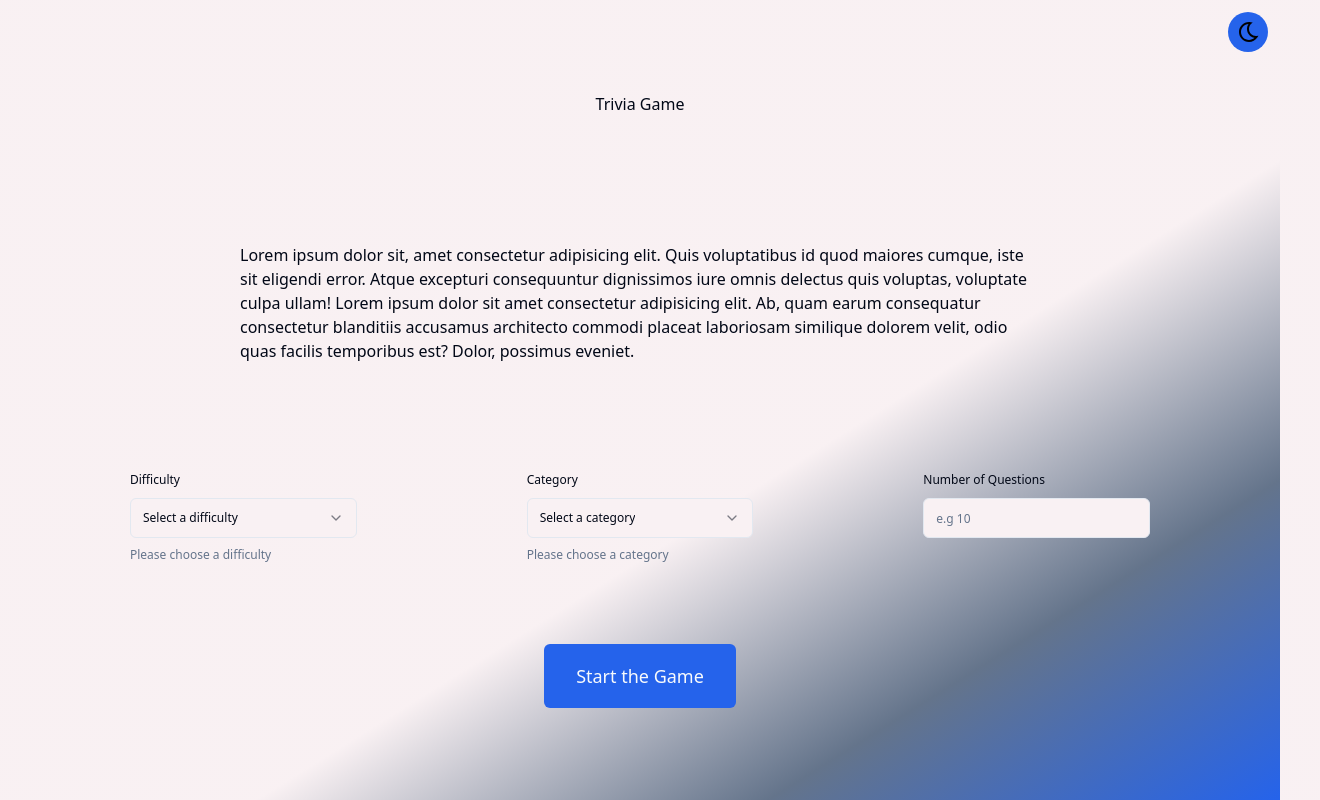
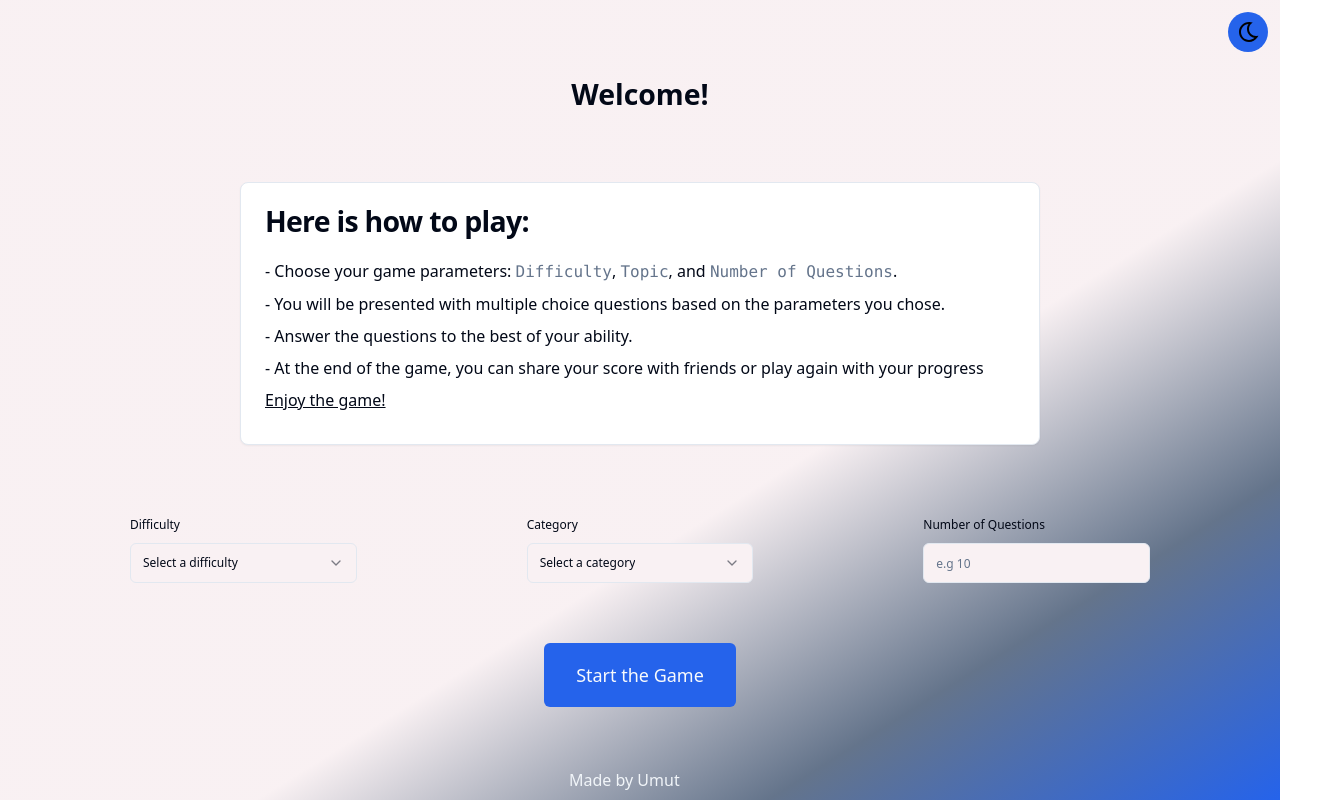
Before and after one commit to umutondersu/trivia-game, a React (Vite) app: page / in a window 1280 px wide. Shown: the whole page, 1320 px wide, since content can reach past the window. Built offline with nearby package versions, Linux system fonts and the light colour scheme.

Commit message:
landing page layout done

```diff
--- a/src/App.tsx
+++ b/src/App.tsx
@@ -3,7 +3,7 @@ import LandingPage from "./pages/LandingPage";
 import Question from "./pages/Question";
 import Score from "./pages/Score";
 import useThemeAtom from "./hooks/useThemeAtom";
-import ToggleButton from "./components/ui/togglebutton";
+import ToggleButton from "./components/ui/ToggleButton";
 
 export default function App() {
 	const [theme, toggleTheme] = useThemeAtom();
@@ -16,6 +16,15 @@ export default function App() {
 				<Route path="/quiz" element={<Question />} />
 				<Route path="/score" element={<Score />} />
 			</Routes>
+			<a
+				href="https://github.com/umutondersu"
+				target="_blank"
+				className="absolute bottom-0 right-[46.9%] mb-2 text-muted group">
+				Made by{" "}
+				<span className="group-hover:text-muted-foreground group-hover:underline transition-colors ease-linear duration-100 delay-0">
+					Umut
+				</span>
+			</a>
 		</>
 	);
 }
--- a/src/components/ui/QuizForm.tsx
+++ b/src/components/ui/QuizForm.tsx
@@ -19,7 +19,6 @@ import {
 } from "./select";
 import { Input } from "./input";
 import { FormSchema, TFormValues } from "../../lib/types";
-import { cn } from "../../lib/utils";
 
 function QuizForm() {
 	const form = useForm<TFormValues>({
@@ -67,9 +66,6 @@ function QuizForm() {
 											</SelectItem>
 										</SelectContent>
 									</Select>
-									<FormDescription>
-										Please choose a difficulty
-									</FormDescription>
 									<FormMessage />
 								</FormItem>
 							)}
@@ -163,9 +159,6 @@ function QuizForm() {
 											</SelectItem>
 										</SelectContent>
 									</Select>
-									<FormDescription>
-										Please choose a category
-									</FormDescription>
 									<FormMessage />
 								</FormItem>
 							)}
@@ -188,7 +181,9 @@ function QuizForm() {
 							)}
 						/>
 					</div>
-					<Button className="self-center p-8 text-lg" type="submit">
+					<Button
+						className="self-center p-8 text-lg mb-5 -mt-5"
+						type="submit">
 						Start the Game
 					</Button>
 				</form>
--- /dev/null
+++ b/src/components/ui/card.tsx
@@ -0,0 +1,79 @@
+import * as React from "react"
+
+import { cn } from "../../lib/utils"
+
+const Card = React.forwardRef<
+  HTMLDivElement,
+  React.HTMLAttributes<HTMLDivElement>
+>(({ className, ...props }, ref) => (
+  <div
+    ref={ref}
+    className={cn(
+      "rounded-lg border bg-card text-card-foreground shadow-sm",
+      className
+    )}
+    {...props}
+  />
+))
+Card.displayName = "Card"
+
+const CardHeader = React.forwardRef<
+  HTMLDivElement,
+  React.HTMLAttributes<HTMLDivElement>
+>(({ className, ...props }, ref) => (
+  <div
+    ref={ref}
+    className={cn("flex flex-col space-y-1.5 p-6", className)}
+    {...props}
+  />
+))
+CardHeader.displayName = "CardHeader"
+
+const CardTitle = React.forwardRef<
+  HTMLParagraphElement,
+  React.HTMLAttributes<HTMLHeadingElement>
+>(({ className, ...props }, ref) => (
+  <h3
+    ref={ref}
+    className={cn(
+      "text-2xl font-semibold leading-none tracking-tight",
+      className
+    )}
+    {...props}
+  />
+))
+CardTitle.displayName = "CardTitle"
+
+const CardDescription = React.forwardRef<
+  HTMLParagraphElement,
+  React.HTMLAttributes<HTMLParagraphElement>
+>(({ className, ...props }, ref) => (
+  <p
+    ref={ref}
+    className={cn("text-sm text-muted-foreground", className)}
+    {...props}
+  />
+))
+CardDescription.displayName = "CardDescription"
+
+const CardContent = React.forwardRef<
+  HTMLDivElement,
+  React.HTMLAttributes<HTMLDivElement>
+>(({ className, ...props }, ref) => (
+  <div ref={ref} className={cn("p-6 pt-0", className)} {...props} />
+))
+CardContent.displayName = "CardContent"
+
+const CardFooter = React.forwardRef<
+  HTMLDivElement,
+  React.HTMLAttributes<HTMLDivElement>
+>(({ className, ...props }, ref) => (
+  <div
+    ref={ref}
+    className={cn("flex items-center p-6 pt-0", className)}
+    {...props}
+  />
+))
+CardFooter.displayName = "CardFooter"
+
+export { Card, CardHeader, CardFooter, CardTitle, CardDescription, CardContent }
--- a/src/pages/LandingPage.tsx
+++ b/src/pages/LandingPage.tsx
@@ -1,19 +1,51 @@
 import QuizForm from "../components/ui/QuizForm";
+import {
+	Card,
+	CardContent,
+	CardHeader,
+	CardTitle,
+} from "../components/ui/card";
 
 function LandingPage() {
 	return (
-		<div className="flex flex-col justify-around h-screen">
-			<h1 className="self-center">Trivia Game </h1>
-			<p className="mx-60 -mt-14 lg:mx-20">
-				Lorem ipsum dolor sit, amet consectetur adipisicing elit. Quis
-				voluptatibus id quod maiores cumque, iste sit eligendi error.
-				Atque excepturi consequuntur dignissimos iure omnis delectus
-				quis voluptas, voluptate culpa ullam! Lorem ipsum dolor sit amet
-				consectetur adipisicing elit. Ab, quam earum consequatur
-				consectetur blanditiis accusamus architecto commodi placeat
-				laboriosam similique dolorem velit, odio quas facilis temporibus
-				est? Dolor, possimus eveniet.
-			</p>
+		<div className="flex flex-col justify-around h-screen overflow-hidden">
+			<h1 className="self-center font-extrabold text-2xl">Welcome!</h1>
+			<Card className="mx-60 -mt-20 lg:mx-20 border-border">
+				<CardHeader>
+					<CardTitle>Here is how to play:</CardTitle>
+				</CardHeader>
+				<CardContent>
+					<ol className="space-y-2">
+						<li>
+							- Choose your game parameters:{" "}
+							<span className="font-mono font-medium text-muted-foreground">
+								Difficulty
+							</span>
+							,{" "}
+							<span className="font-mono font-medium text-muted-foreground">
+								Topic
+							</span>
+							, and{" "}
+							<span className="font-mono font-medium text-muted-foreground">
+								Number of Questions
+							</span>
+							.
+						</li>
+						<li>
+							- You will be presented with multiple choice
+							questions based on the parameters you chose.
+						</li>
+						<li>
+							- Answer the questions to the best of your ability.
+						</li>
+						<li>
+							- At the end of the game, you can share your score
+							with friends or play again with your progress
+						</li>
+					</ol>
+					<p className="my-2 underline">Enjoy the game!</p>
+				</CardContent>
+			</Card>
 			<QuizForm />
 		</div>
 	);
```
